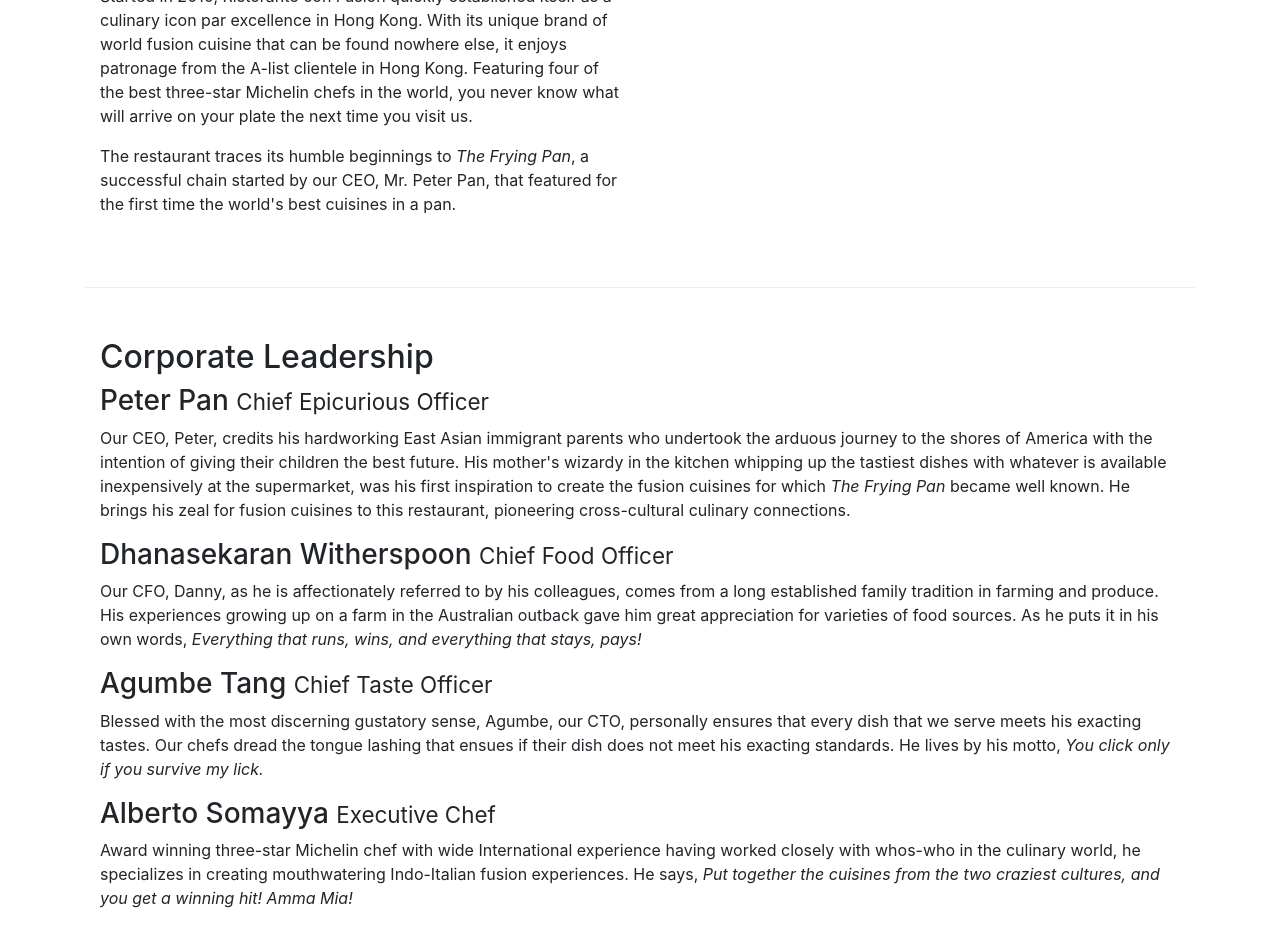
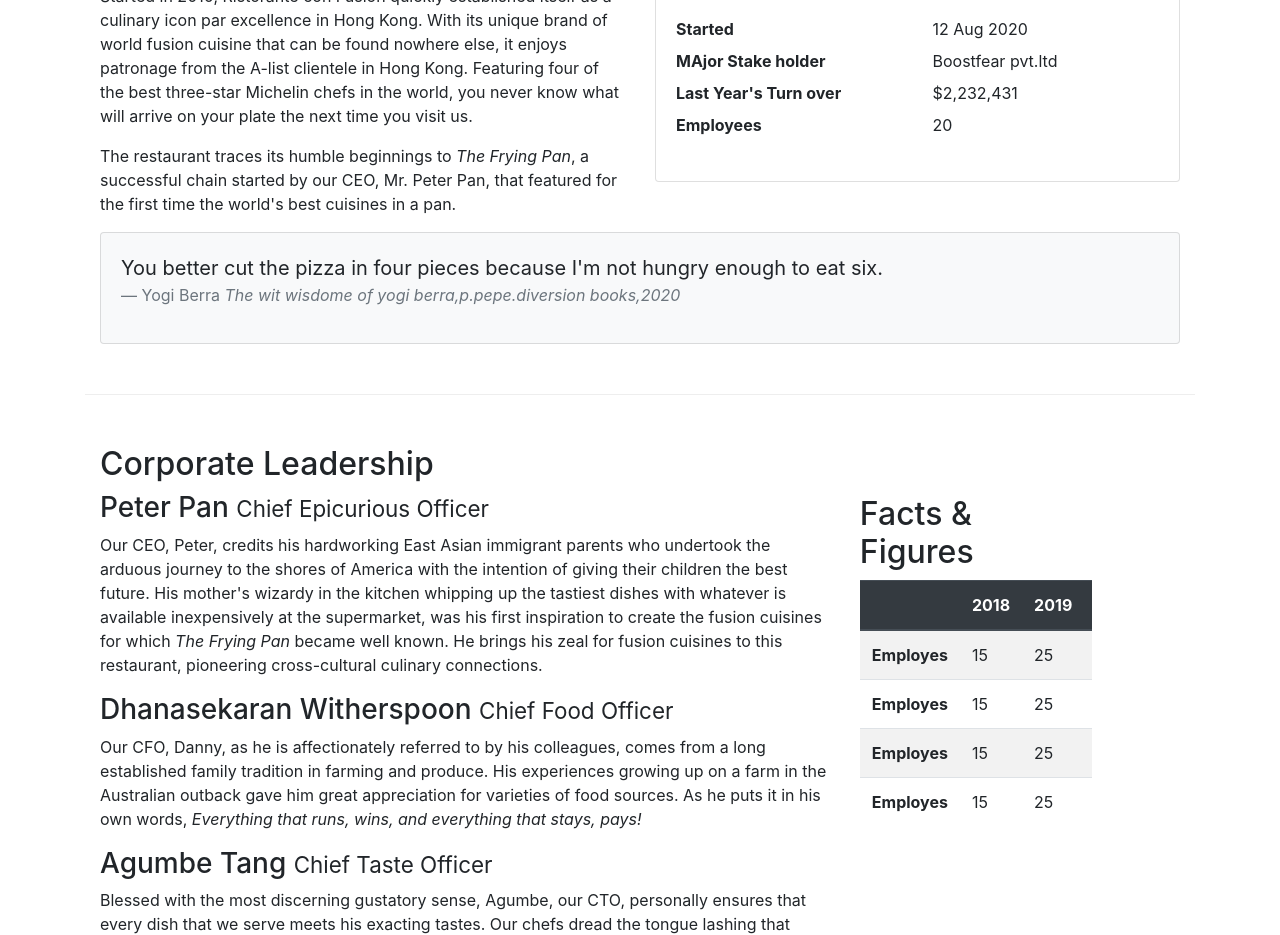
Before and after one commit to pushapak28/confusion, a website: page aboutus.html in a window 1280 px wide. Shown: the part 577-1512 px from the top of the page. Drawn offline with nearby package versions, Linux system fonts and the light colour scheme.

Commit message:
images and tables

```diff
--- a/aboutus.html
+++ b/aboutus.html
@@ -23,7 +23,7 @@
             <button class="navbar-toggler" type="button" data-toggle="collapse" data-target="#Navbar">
                 <span class="navbar-toggler-icon"></span>
             </button>
-            <a class="navbar-brand" href="./index.html">Getfit Lifestyle</a>
+            <a class="navbar-brand" href="./index.html"><img src="./img/logo.png" alt="" height="30px"></a>
             <div class="collapse navbar-collapse" id="Navbar">
                 <ul class="navbar-nav mr-auto">
                     <li class="nav-item "><a class="nav-link" href="./index.html"><span class="fa fa-home fa-lg"></span>
@@ -50,6 +50,9 @@
                         lipsmacking creations will tickle your culinary senses!</p>
                 </div>
                 <div class="col-12 col-sm">
+                    <div class="col-12 col-sm align-self-center">
+                        <img src="./img/logo.png" alt="" class="img-fluid">
+                    </div>
                 </div>
             </div>
         </div>
@@ -78,13 +81,39 @@
                 <p>The restaurant traces its humble beginnings to <em>The Frying Pan</em>, a successful chain started by
                     our CEO, Mr. Peter Pan, that featured for the first time the world's best cuisines in a pan.</p>
             </div>
-            <div>
+            <div class="col-sm">
+                <div class="card">
+                    <h3 class="card-header bg-primary text-white ">Facts At a Glance</h3>
+                    <div class="card-body">
+                        <dl class="row">
+
+                            <dt class="col-6">Started</dt>
+                            <dd class="col-6">12 Aug 2020</dd>
+                            <dt class="col-6">MAjor Stake holder</dt>
+                            <dd class="col-6">Boostfear pvt.ltd</dd>
+                            <dt class="col-6">Last Year's Turn over</dt>
+                            <dd class="col-6">$2,232,431</dd>
+                            <dt class="col-6">Employees</dt>
+                            <dd class="col-6">20</dd>
+                        </dl>
+                    </div>
+                </div>
+            </div>
+            <div class="col-12">
+                <div class="card card-body bg-light">
+                    <blockquote class="blockquote">
+                        <p class="mb-0">You better cut the pizza in four pieces because I'm not hungry enough to eat
+                            six.</p>
+                        <footer class="blockquote-footer">Yogi Berra <cite title="Sorce Title">The wit wisdome of yogi
+                                berra,p.pepe.diversion books,2020</cite></footer>
+                    </blockquote>
+                </div>
             </div>
         </div>
 
 
         <div class="row row-content">
-            <div class="col-12 co-sm col-md ">
+            <div class="col-12 col-sm col-md ">
                 <h2>Corporate Leadership</h2>
                 <h3>Peter Pan <small>Chief Epicurious Officer</small></h3>
                 <div class="d-none d-sm-block">
@@ -125,6 +154,56 @@
                             a
                             winning hit! Amma Mia!</em></p>
                 </div>
+            </div>
+            <div class="row row-content">
+                <div class="col-12 col-sm-9">
+                    <h2>Facts &amp; Figures</h2>
+                    <div class="table-responsive">
+                        <table class="table table-striped">
+                            <thead class="thead-dark">
+                                <tr>
+                                    <th> &nbsp;</th>
+                                    <th>2018</th>
+                                    <th>2019</th>
+                                    <th>2020</th>
+
+                                </tr>
+                            </thead>
+                            <tbody>
+
+                                <tr>
+                                    <th>Employes</th>
+                                    <td>15</td>
+                                    <td>25</td>
+                                    <td>45</td>
+
+                                </tr>
+                                <tr>
+                                    <th>Employes</th>
+                                    <td>15</td>
+                                    <td>25</td>
+                                    <td>45</td>
+
+                                </tr>
+                                <tr>
+                                    <th>Employes</th>
+                                    <td>15</td>
+                                    <td>25</td>
+                                    <td>45</td>
+
+                                </tr>
+                                <tr>
+                                    <th>Employes</th>
+                                    <td>15</td>
+                                    <td>25</td>
+                                    <td>45</td>
+
+                                </tr>
+                            </tbody>
+                        </table>
+                    </div>
+                </div>
+                <div class="col-12 col-sm-3"></div>
             </div>
         </div>
 
```
Also changed, not shown: contactus.html (+4 -2 lines), index.html (+26 -10 lines), img/alberto.png (added), img/buffet.png (added), img/logo.png (added), img/uthappizza.png (added), 1 other file.
